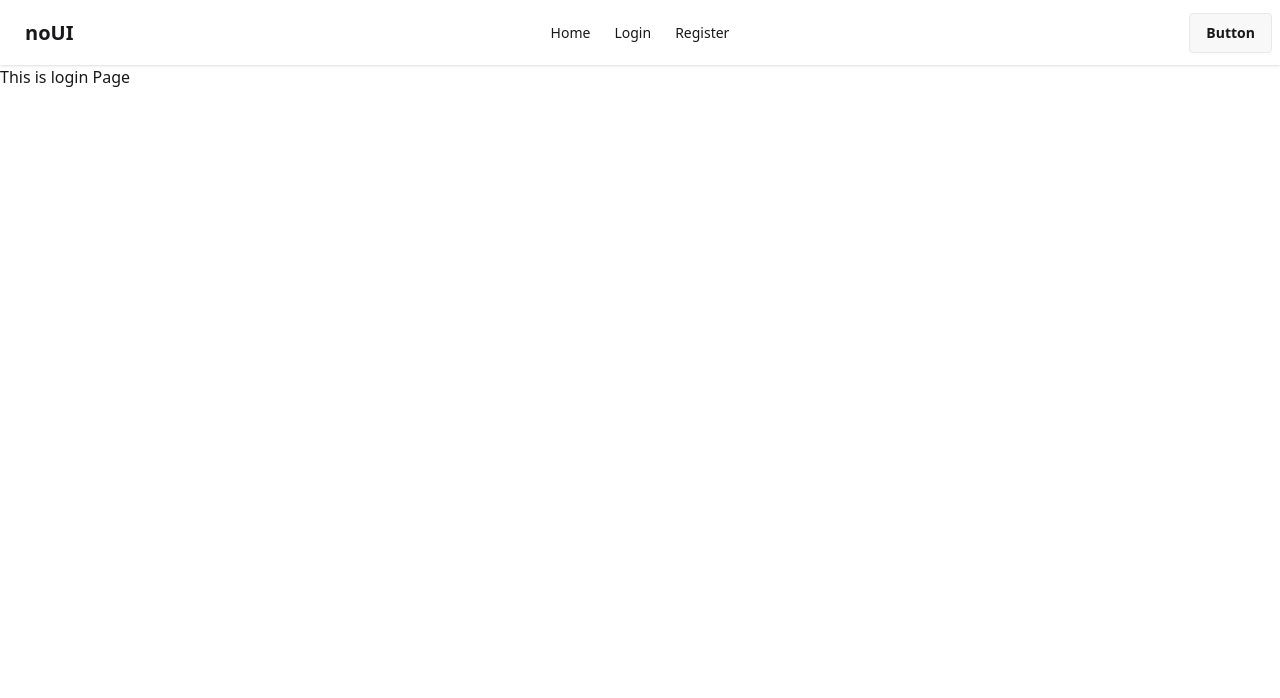
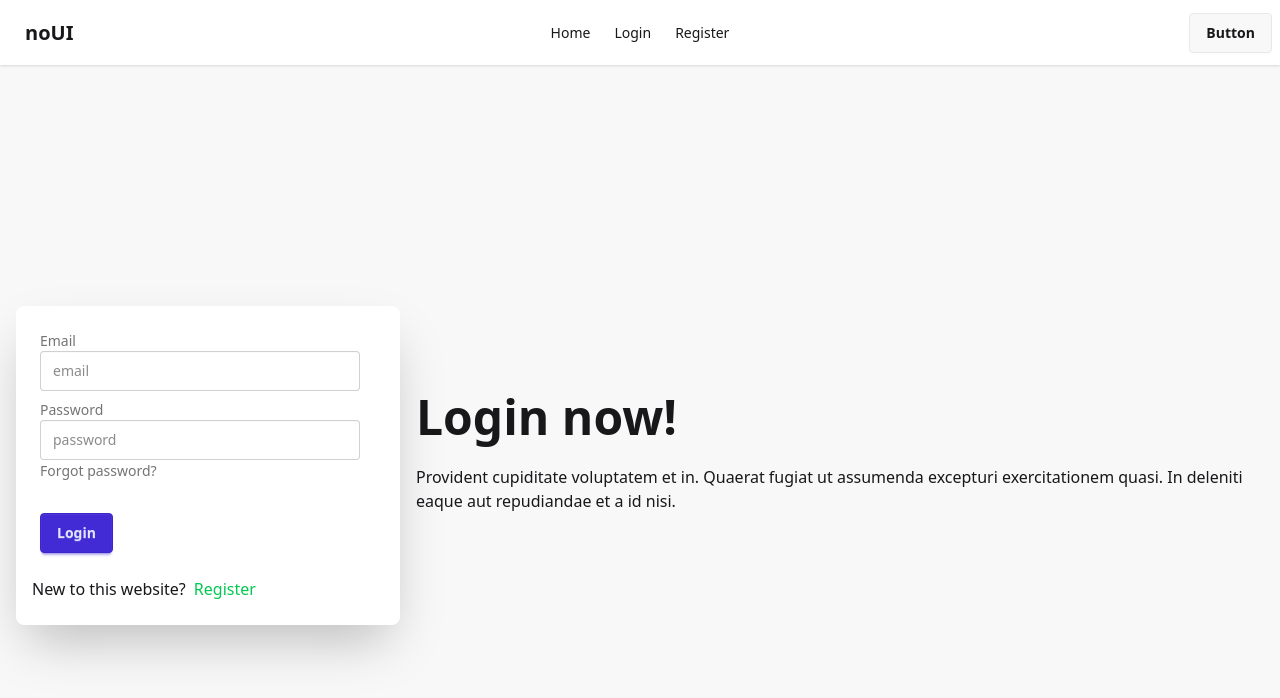
Before and after one commit to antnose/Programming-Hero-Module-51, a React (Vite) app: page /login in a window 1280 px wide. Shown: the top 698 px of the page. Built offline with nearby package versions, Linux system fonts and the light colour scheme.

Commit message:
complete 2nd video of module 51

```diff
--- a/src/components/Login/Login.jsx
+++ b/src/components/Login/Login.jsx
@@ -1,9 +1,68 @@
 import React from "react";
+import { Link } from "react-router-dom";
 
 const Login = () => {
+  const handleLogin = (e) => {
+    e.preventDefault();
+    const email = e.target.email.value;
+    const password = e.target.password.value;
+    // console.log(email, password);
+  };
+
   return (
-    <div>
-      <h1>This is login Page</h1>
+    <div className="hero bg-base-200 min-h-screen">
+      <div className="hero-content flex-col lg:flex-row-reverse">
+        <div className="text-center lg:text-left">
+          <h1 className="text-5xl font-bold">Login now!</h1>
+          <p className="py-6">
+            Provident cupiditate voluptatem et in. Quaerat fugiat ut assumenda
+            excepturi exercitationem quasi. In deleniti eaque aut repudiandae et
+            a id nisi.
+          </p>
+        </div>
+        <div className="card bg-base-100 w-full max-w-sm shrink-0 shadow-2xl">
+          <form onSubmit={handleLogin} className="card-body">
+            <div className="form-control">
+              <label className="label">
+                <span className="label-text">Email</span>
+              </label>
+              <input
+                name="email"
+                type="email"
+                placeholder="email"
+                className="input input-bordered"
+                required
+              />
+            </div>
+            <div className="form-control">
+              <label className="label">
+                <span className="label-text">Password</span>
+              </label>
+              <input
+                name="password"
+                type="password"
+                placeholder="password"
+                className="input input-bordered"
+                required
+              />
+              <label className="label">
+                <a href="#" className="label-text-alt link link-hover">
+                  Forgot password?
+                </a>
+              </label>
+            </div>
+            <div className="form-control mt-6">
+              <button className="btn btn-primary">Login</button>
+            </div>
+          </form>
+          <p className="ml-4 mb-6">
+            New to this website?
+            <Link to="/register" className="text-green-500 ml-2">
+              Register
+            </Link>
+          </p>
+        </div>
+      </div>
     </div>
   );
 };
--- a/src/components/Register/Register.jsx
+++ b/src/components/Register/Register.jsx
@@ -1,9 +1,75 @@
+import { Link } from "react-router-dom";
+
 const Register = () => {
+  const handleRegister = (e) => {
+    e.preventDefault();
+    const name = e.target.name.value;
+    const email = e.target.email.value;
+    const password = e.target.password.value;
+    console.log(email, password, name);
+  };
   return (
-    <div>
-      <h1>This is register page</h1>
+    <div className="hero bg-base-200 min-h-screen">
+      <div className="hero-content flex-col lg:flex-row-reverse">
+        <div className="text-center lg:text-left">
+          <h1 className="text-5xl font-bold py-6">Register now!</h1>
+        </div>
+        <div className="card bg-base-100 w-full max-w-sm shrink-0 shadow-2xl">
+          <form onSubmit={handleRegister} className="card-body">
+            <div className="form-control">
+              <label className="label">
+                <span className="label-text">Name</span>
+              </label>
+              <input
+                name="name"
+                type="text"
+                placeholder="Enter your name"
+                className="input input-bordered"
+                required
+              />
+            </div>
+
+            <div className="form-control">
+              <label className="label">
+                <span className="label-text">Email</span>
+              </label>
+              <input
+                name="email"
+                type="email"
+                placeholder="email"
+                className="input input-bordered"
+                required
+              />
+            </div>
+
+            <div className="form-control">
+              <label className="label">
+                <span className="label-text">Password</span>
+              </label>
+              <input
+                name="password"
+                type="password"
+                placeholder="password"
+                className="input input-bordered"
+                required
+              />
+            </div>
+            <div className="form-control mt-6">
+              <button className="btn btn-primary">Login</button>
+            </div>
+          </form>
+          <p className="ml-4 mb-6">
+            Already have an account?{" "}
+            <Link to="/login" className="ml-2 text-green-600">
+              Login
+            </Link>
+          </p>
+        </div>
+      </div>
     </div>
   );
 };
 
 export default Register;
+
+// 11.35
```
